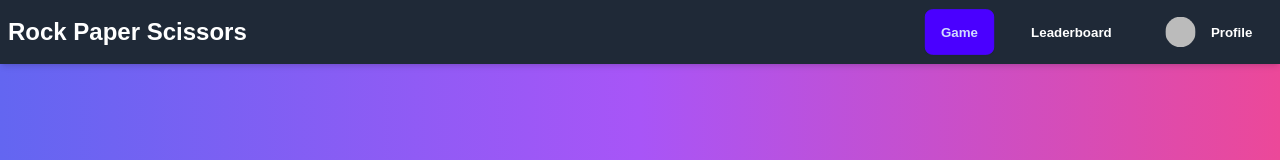
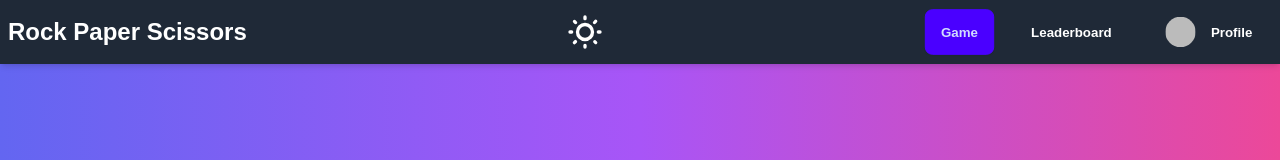
Before and after one commit to Aditya201514049/rock_paper_scissor_game, a Next.js app: page / in a window 1280 px wide. Shown: the top 160 px of the page. Built offline with nearby package versions, Linux system fonts and the light colour scheme; no server answers; the database is empty; sample sign-in values are in the browser's storage.

Commit message:
Add theme context and toggle functionality; wrap Navbar and main content with ThemeProvider

```diff
--- a/app/layout.js
+++ b/app/layout.js
@@ -1,7 +1,8 @@
-
-
+// app/layout.js
 import Navbar from '@/components/Navbar';
-import Footer from '@/components/Footer'; // Import Footer
+import Footer from '@/components/Footer';
+import { ThemeProvider } from '@/context/ThemeContext';
+ // Import our client provider
 import './globals.css';
 
 export const metadata = {
@@ -12,14 +13,12 @@
 export default function RootLayout({ children }) {
   return (
     <html lang="en">
-      <body className=" text-gray-900 flex flex-col min-h-screen">
-        {/* Navbar stays on top */}
-        <Navbar />
-
-        {/* Main content */}
-        <main className="flex-grow mt-0">{children}</main>
-
-        {/* Footer stays at the bottom */}
+      <body className="text-gray-900 flex flex-col min-h-screen">
+        {/* Wrap Navbar and main content with ThemeProvider */}
+        <ThemeProvider>
+          <Navbar />
+          <main className="flex-grow mt-0">{children}</main>
+        </ThemeProvider>
         <Footer />
       </body>
     </html>
--- a/components/Navbar.jsx
+++ b/components/Navbar.jsx
@@ -4,15 +4,20 @@
 import { auth } from '@/lib/firebase';
 import { useState, useEffect, useRef } from 'react';
 import { useRouter, usePathname } from 'next/navigation';
+import { useTheme } from '@/context/ThemeContext';
 
 const Navbar = () => {
   // All hooks called unconditionally at the top
+  const { theme, setTheme } = useTheme();
   const [user, setUser] = useState(null);
   const [isMenuOpen, setIsMenuOpen] = useState(false);
   const [isDropdownOpen, setIsDropdownOpen] = useState(false);
+
   const router = useRouter();
   const pathname = usePathname();
   const dropdownRef = useRef(null);
+
+
 
   // Authentication state listener
   useEffect(() => {
@@ -65,7 +70,29 @@
           Rock Paper Scissors
         </div>
 
-        {/* Mobile Menu */}
+         {/* Theme controller */}
+         <label className="swap swap-rotate">
+          <input
+            type="checkbox"
+            className="theme-controller"
+            checked={theme === 'dark'}
+            onChange={() => setTheme(theme === 'light' ? 'dark' : 'light')} // Toggle theme
+          />
+          <svg
+            className="swap-off h-10 w-10 fill-current"
+            xmlns="http://www.w3.org/2000/svg"
+            viewBox="0 0 24 24">
+            <path d="M5.64,17l-.71.71a1,1,0,0,0,0,1.41,1,1,0,0,0,1.41,0l.71-.71A1,1,0,0,0,5.64,17ZM5,12a1,1,0,0,0-1-1H3a1,1,0,0,0,0,2H4A1,1,0,0,0,5,12Zm7-7a1,1,0,0,0,1-1V3a1,1,0,0,0-2,0V4A1,1,0,0,0,12,5ZM5.64,7.05a1,1,0,0,0,.7.29,1,1,0,0,0,.71-.29,1,1,0,0,0,0-1.41l-.71-.71A1,1,0,0,0,4.93,6.34Zm12,.29a1,1,0,0,0,.7-.29l.71-.71a1,1,0,1,0-1.41-1.41L17,5.64a1,1,0,0,0,0,1.41A1,1,0,0,0,17.66,7.34ZM21,11H20a1,1,0,0,0,0,2h1a1,1,0,0,0,0-2Zm-9,8a1,1,0,0,0-1,1v1a1,1,0,0,0,2,0V20A1,1,0,0,0,12,19ZM18.36,17A1,1,0,0,0,17,18.36l.71.71a1,1,0,0,0,1.41,0,1,1,0,0,0,0-1.41ZM12,6.5A5.5,5.5,0,1,0,17.5,12,5.51,5.51,0,0,0,12,6.5Zm0,9A3.5,3.5,0,1,1,15.5,12,3.5,3.5,0,0,1,12,15.5Z" />
+          </svg>
+          <svg
+            className="swap-on h-10 w-10 fill-current"
+            xmlns="http://www.w3.org/2000/svg"
+            viewBox="0 0 24 24">
+            <path d="M21.64,13a1,1,0,0,0-1.05-.14,8.05,8.05,0,0,1-3.37.73A8.15,8.15,0,0,1,9.08,5.49a8.59,8.59,0,0,1,.25-2A1,1,0,0,0,8,2.36,10.14,10.14,0,1,0,22,14.05,1,1,0,0,0,21.64,13Zm-9.5,6.69A8.14,8.14,0,0,1,7.08,5.22v.27A10.15,10.15,0,0,0,17.22,15.63a9.79,9.79,0,0,0,2.1-.22A8.11,8.11,0,0,1,12.14,19.73Z" />
+          </svg>
+        </label>
+
+
         <div className="md:hidden relative">
           <button
             onClick={(e) => {
@@ -147,7 +174,7 @@
           )}
         </div>
 
-        {/* Desktop Menu */}
+
         <div className="hidden md:flex w-full md:w-auto">
           {user && (
             <div className="flex items-center gap-4">
--- /dev/null
+++ b/context/ThemeContext.js
@@ -0,0 +1,36 @@
+// app/context/ThemeContext.js
+'use client';
+
+import { createContext, useContext, useState, useEffect } from 'react';
+
+// Create the context
+const ThemeContext = createContext();
+
+// Provider component that wraps children and manages theme state
+export function ThemeProvider({ children }) {
+  const [theme, setTheme] = useState('light');
+
+  // On mount, read the saved theme from localStorage and apply it
+  useEffect(() => {
+    const savedTheme = localStorage.getItem('theme') || 'light';
+    setTheme(savedTheme);
+    document.documentElement.setAttribute('data-theme', savedTheme);
+  }, []);
+
+  // Whenever the theme changes, update localStorage and the document attribute
+  useEffect(() => {
+    localStorage.setItem('theme', theme);
+    document.documentElement.setAttribute('data-theme', theme);
+  }, [theme]);
+
+  return (
+    <ThemeContext.Provider value={{ theme, setTheme }}>
+      {children}
+    </ThemeContext.Provider>
+  );
+}
+
+// Custom hook to use the ThemeContext
+export function useTheme() {
+  return useContext(ThemeContext);
+}
```
